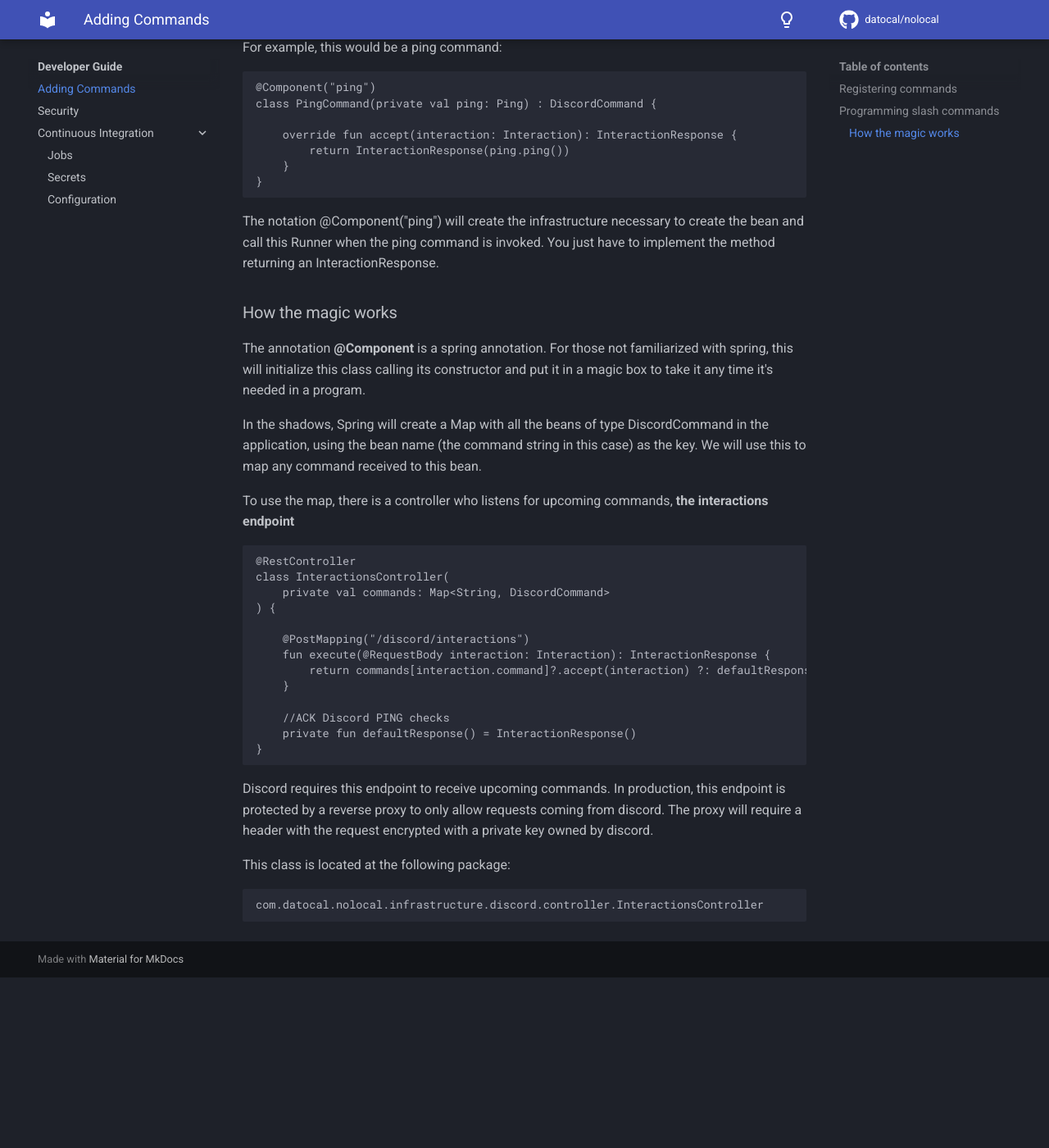
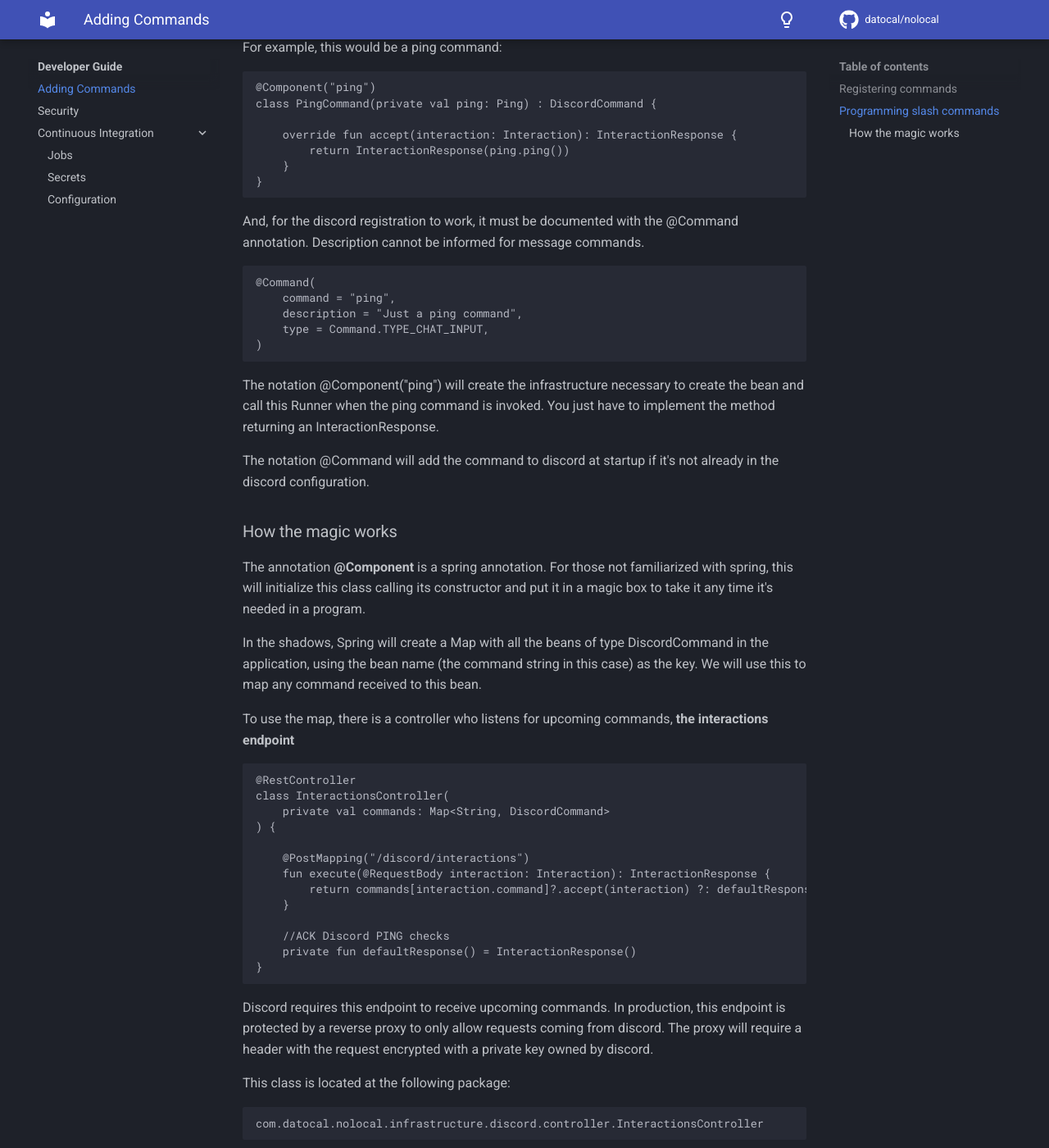
Before and after one commit to datocal/nolocal, an MkDocs documentation site: the page built from docs/devguide/addingCommands.md, in a window 1280 px wide and 1400 px high, scrolled down 633 px. Shown: the whole window at 82% size. Built offline with MkDocs 1.6.1 and Material for MkDocs 9.7.7, drawn with Linux system fonts in a browser that asks for light colours; comment, search, counter and statistics services are not loaded; before the commit the page ends 1825 px from its top, so only the background shows below that; some of the changed text lies outside the part shown.

Commit message:
Update docs

```diff
--- a/docs/devguide/addingCommands.md
+++ b/docs/devguide/addingCommands.md
@@ -26,10 +26,20 @@ For example, this would be a ping command:
         }
     }
 
+And, for the discord registration to work, it must be documented with the @Command annotation. Description cannot be
+informed for message commands.
+
+    @Command(
+        command = "ping",
+        description = "Just a ping command",
+        type = Command.TYPE_CHAT_INPUT,
+    )
 
 
 The notation @Component("ping") will create the infrastructure necessary to create the bean and call this Runner when the
 ping command is invoked. You just have to implement the method returning an InteractionResponse.
+
+The notation @Command will add the command to discord at startup if it's not already in the discord configuration.
 
 ### How the magic works
 
@@ -64,3 +74,8 @@ key owned by discord.
 This class is located at the following package:
 
     com.datocal.nolocal.infrastructure.discord.controller.InteractionsController
+
+The registration on commands via discord works by a bean with a @PostConstruct annotation that register the command via
+api, using the class in:
+
+    com.datocal.nolocal.infrastructure.discord.CommandRegistrator
```
Also changed, not shown: docs/devguide/index.md (+7 -2 lines), docs/userguide/index.md (+1 -1 lines).
